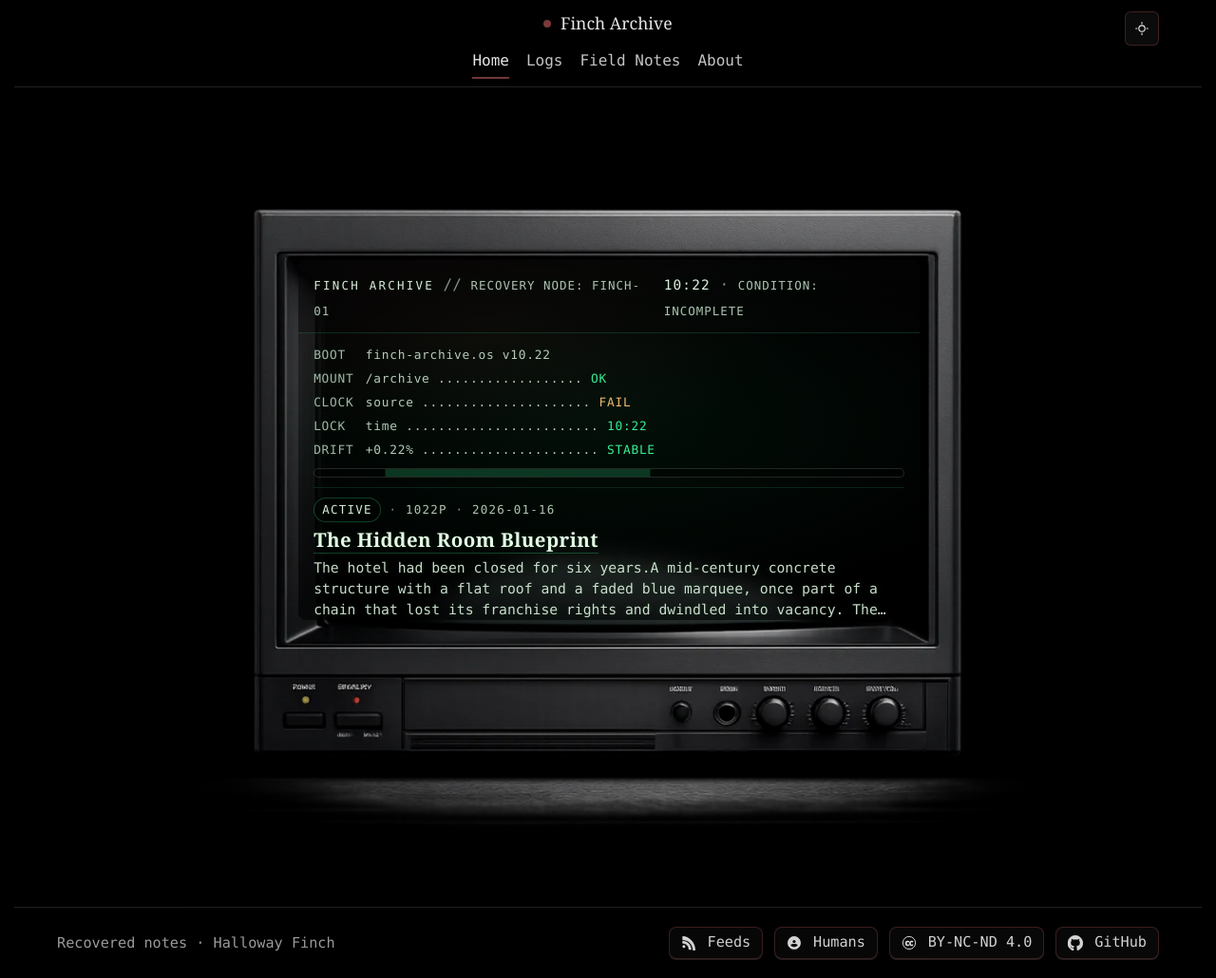
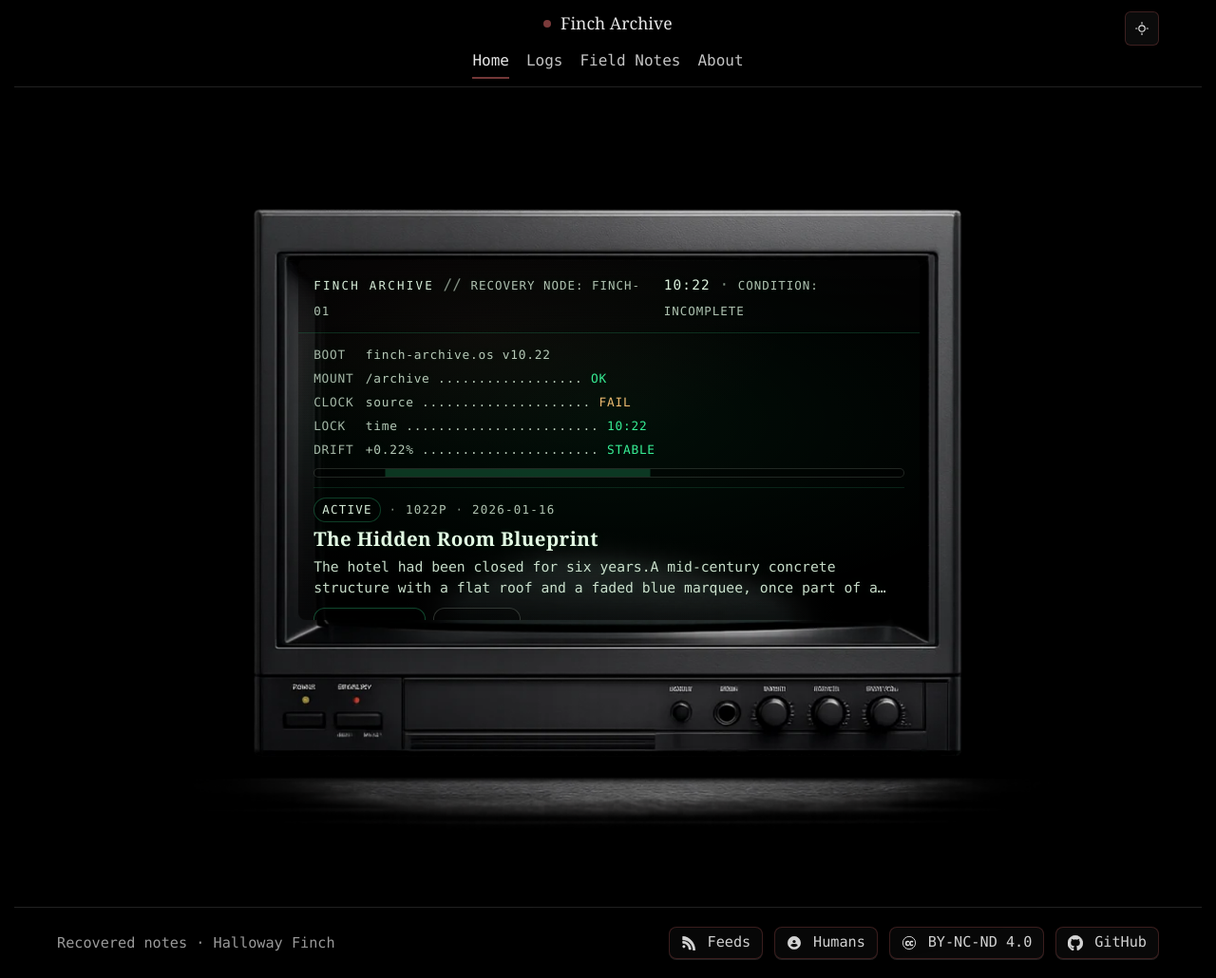
Before and after one commit to HallowayFinch/fincharchive.com, a Jekyll site: the page built from index.html, in a window 1280 px wide and 1030 px high. Shown: the whole window at 95% size. Built offline with Jekyll 4.4.1, drawn with Linux system fonts in a browser that asks for light colours.

Commit message:
Add responsive styles for finch-screen elements

```diff
--- a/assets/css/style.css
+++ b/assets/css/style.css
@@ -2557,3 +2557,49 @@ html {
   .finch-active__excerpt { font-size: 0.88rem; -webkit-line-clamp: 2; }
   .finch-screen__btn { padding: 9px 10px; font-size: 0.70rem; }
 }
+
+/* Single-line header that never pushes content down */
+.finch-screen__header--single {
+  padding: 10px 12px 8px;
+}
+
+.finch-screen__headline {
+  white-space: nowrap;
+  overflow: hidden;
+  text-overflow: ellipsis;
+  font-size: 0.76rem;
+  letter-spacing: 0.14em;
+  text-transform: uppercase;
+  color: rgba(232, 255, 233, 0.88);
+}
+
+/* Clamp title + excerpt so the screen never needs scrolling */
+.finch-active__title {
+  margin: 0 0 6px;
+  line-height: 1.15;
+
+  display: -webkit-box;
+  -webkit-box-orient: vertical;
+  -webkit-line-clamp: 2; /* desktop: max 2 lines */
+  overflow: hidden;
+}
+
+.finch-active__excerpt {
+  -webkit-line-clamp: 2; /* desktop: max 2 lines */
+}
+
+@media (max-width: 560px) {
+  .finch-screen__headline {
+    font-size: 0.70rem;
+    letter-spacing: 0.12em;
+  }
+
+  .finch-homeui { gap: 8px; }
+
+  .finch-activity { font-size: 0.74rem; padding-bottom: 8px; }
+
+  .finch-active__title { -webkit-line-clamp: 1; }   /* mobile: 1 line title */
+  .finch-active__excerpt { -webkit-line-clamp: 1; } /* mobile: 1 line excerpt */
+
+  .finch-screen__btn { padding: 9px 10px; font-size: 0.68rem; }
+}
```
